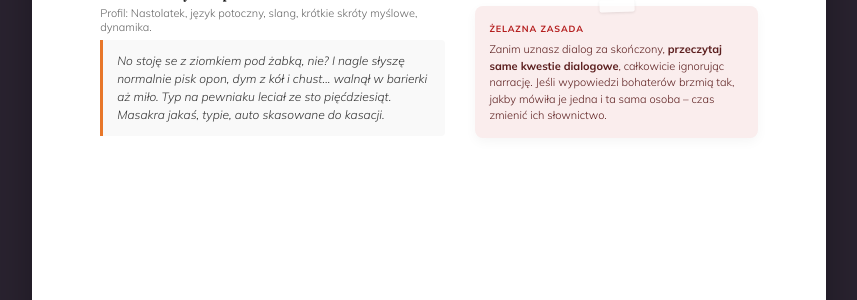
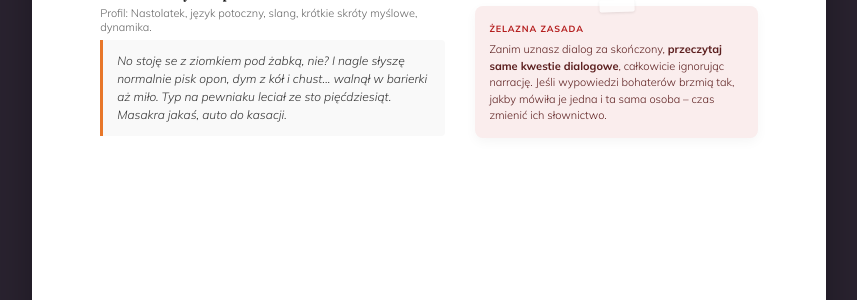
Before and after one commit to Bonnie00726/nataliaszoppa, a Jekyll site: the page arkusz językowy.html, which Jekyll copies as it is, in a window 1280 px wide and 900 px high, scrolled down 15567 px. Shown: the part 207-507 px from the top of the window, without its empty margins (211-1068 px from the left). Built offline with Jekyll 4.4.1, drawn with Linux system fonts in a browser that asks for light colours; some of the changed text lies outside the part shown.

Commit message:
Update arkusz językowy.html

```diff
--- a/arkusz językowy.html
+++ b/arkusz językowy.html
@@ -1029,7 +1029,7 @@
         <h4 style="font-family: var(--serif); color: var(--ink); font-size: 14px; margin-bottom: 4px; margin-top: 0;">Głos 3: Młody chłopak z osiedla</h4>
         <p style="font-size: 11px; color: var(--ink-muted); margin-bottom: 6px;">Profil: Nastolatek, język potoczny, slang, krótkie skróty myślowe, dynamika.</p>
         <div style="background: var(--paper-warm); padding: 12px 14px; border-left: 3px solid var(--grad-end); font-style: italic; font-size: 12px; color: var(--ink-soft); border-radius: 0 4px 4px 0; line-height: 1.5;">
-          No stoję se z ziomkiem pod żabką, nie? I nagle słyszę normalnie pisk opon, dym z kół i chust... walnął w barierki aż miło. Typ na pewniaku leciał ze sto pięćdziesiąt. Masakra jakaś, typie, auto skasowane do kasacji.
+          No stoję se z ziomkiem pod żabką, nie? I nagle słyszę normalnie pisk opon, dym z kół i chust... walnął w barierki aż miło. Typ na pewniaku leciał ze sto pięćdziesiąt. Masakra jakaś, auto do kasacji.
         </div>
       </div>
 
```
Also changed, not shown: other parts of arkusz językowy.html (+1 -1 lines).
